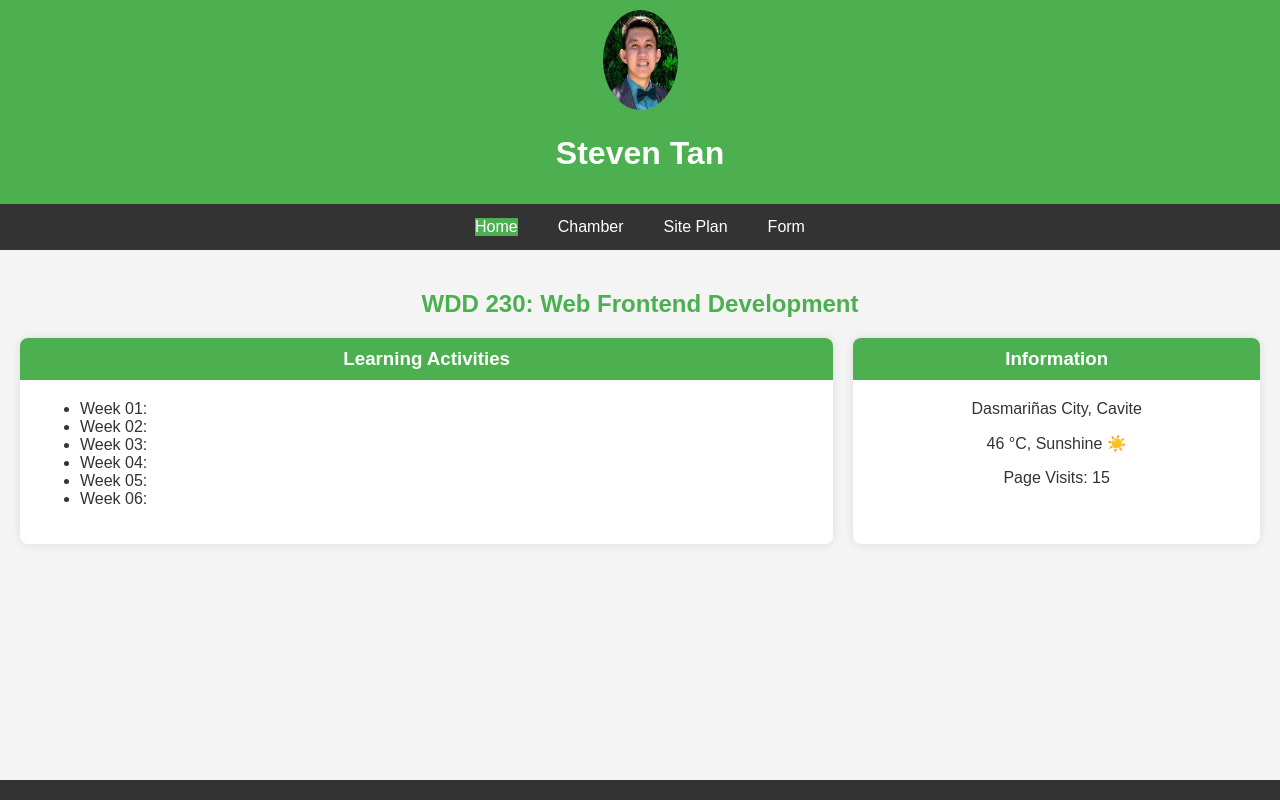
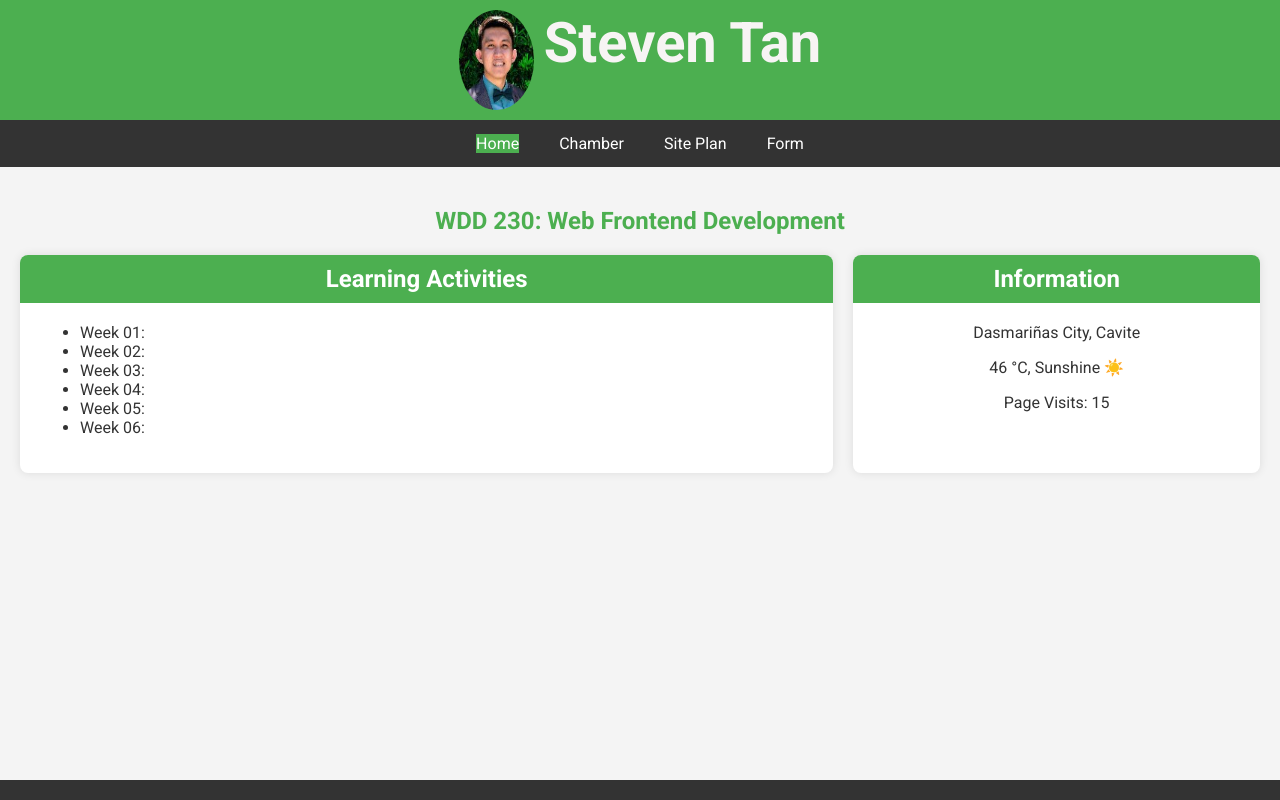
Before and after one commit to stan581994/wdd230, a plain HTML site: page index.html in a window 1280 px wide. Drawn offline with Linux system fonts and the light colour scheme.

```diff
--- a/index.html
+++ b/index.html
@@ -5,13 +5,18 @@
     <meta charset="UTF-8">
     <meta name="viewport" content="width=device-width, initial-scale=1.0">
     <meta name="description" content="WDD 230 - Web Frontend Development course assignment portal by Steven Tan">
+    <meta name="author" content="Steven Tan">
     <title>Steven Tan - WDD 230 - Web Frontend Development</title>
-    <link rel = "stylesheet" href="styles/base.css"/>
-    <link rel = "stylesheet" href="styles/larger.css"/>
+    <link href="https://fonts.googleapis.com/css2?family=Roboto:wght@400;700&family=Merriweather:wght@400;700&display=swap" rel="stylesheet">
+    <link rel="stylesheet" href="styles/base.css" />
+    <link rel="stylesheet" href="styles/larger.css" />
 </head>
+
+<body>
+
     <header>
         <img src="images/profile_pic.jpg" alt="Steven Tan" width="75" height="100" />
-    <h1>Steven Tan</h1>
+        <span>Steven Tan</span>
     </header>
 
     <nav>
@@ -27,7 +32,7 @@
         <h2>WDD 230: Web Frontend Development</h2>
         <div class="grid-container">
             <section class="card">
-            <h3>Learning Activities</h3>
+                <h2>Learning Activities</h2>
                 <ul>
                     <li>Week 01:</li>
                     <li>Week 02:</li>
@@ -39,7 +44,7 @@
             </section>
 
             <section class="card">
-            <h3>Information</h3>
+                <h2>Information</h2>
                 <p>Dasmariñas City, Cavite</p>
                 <p>46 °C, Sunshine ☀️ </p>
                 <p>Page Visits: 15</p>
@@ -50,7 +55,7 @@
     <footer>
     </footer>
 
-<script src="scripts/getDates.js"/>
+    <script src="scripts/getDates.js" />
 </body>
 
 </html>
--- a/styles/base.css
+++ b/styles/base.css
@@ -1,5 +1,6 @@
 body {
-    font-family: Arial, sans-serif;
+    font-family: 'Roboto', sans-serif;
+    /* Use Roboto as the default font */
     margin: 0;
     padding: 0;
     background-color: #f4f4f4;
@@ -7,14 +8,27 @@
 }
 
 header {
+    display: flex;
     background-color: #4CAF50;
+    justify-content: center; /* Center items horizontally */
+    padding: 20px 0; /* Padding top and bottom */
     color: white;
     padding: 10px 0;
     text-align: center;
 }
 
+/* Styling for profile picture */
 header img {
     border-radius: 50%;
+    margin-right: 10px;
+}
+
+/* Styling for span */
+header span {
+    font-family: 'Roboto', sans-serif;
+    font-size: 3.5rem;
+    font-weight: 700;
+    color: #f7f4f4;
 }
 
 nav {
@@ -67,17 +81,19 @@
     box-shadow: 0 0 10px rgba(0, 0, 0, 0.1);
 }
 
-.card h3 {
+.card h2 {
     background-color: #4CAF50;
     color: white;
     padding: 10px;
-    margin: -20px -20px 20px -20px; /* Adjusting margin to cover the full width of the card */
+    margin: -20px -20px 20px -20px;
+    /* Adjusting margin to cover the full width of the card */
     display: block;
     text-align: center;
-    border-radius: 8px 8px 0 0; /* Rounded corners at the top */
+    border-radius: 8px 8px 0 0;
+    /* Rounded corners at the top */
 }
 
-.card p{
+.card p {
     text-align: center;
 }
 
```
Lines whose indentation alone changed are shown as unchanged.
